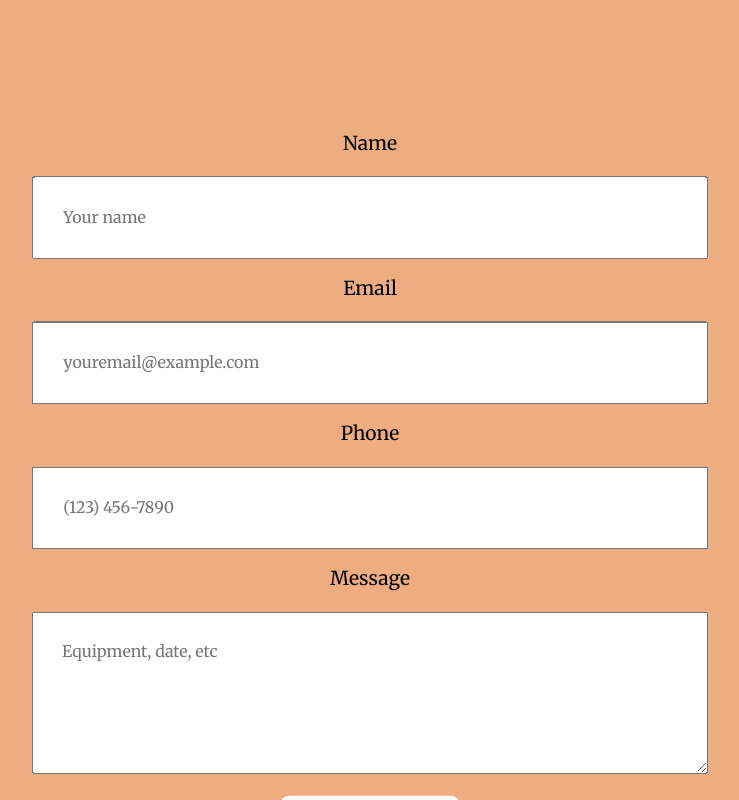
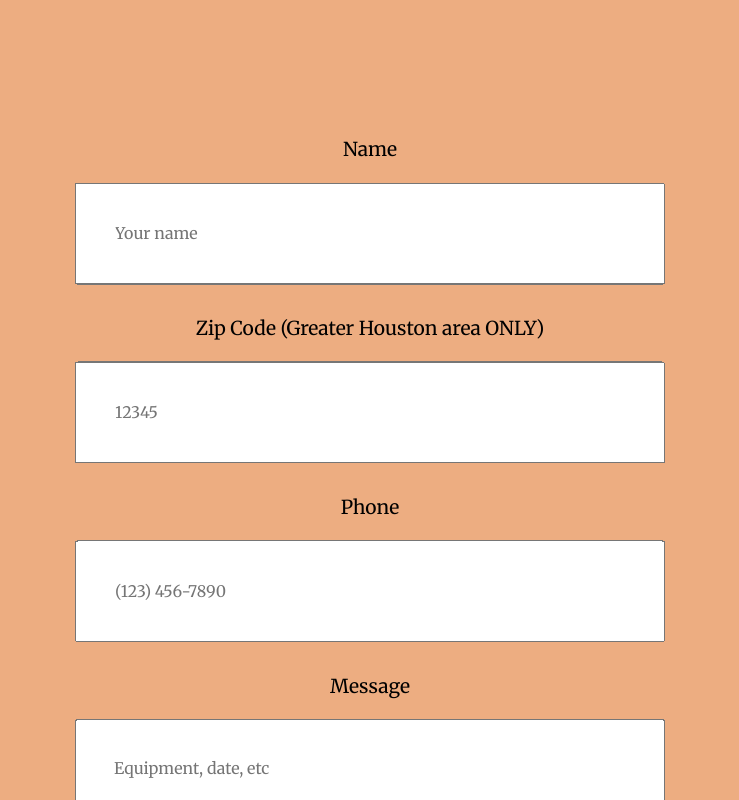
Before and after one commit to acupofchai/aumkar-sounds-website, a React (Vite) app: page /contact in a window 1280 px wide. Shown: the part 660-1460 px from the top of the page, without its empty margins (270-1009 px from the left). Built offline with nearby package versions, Linux system fonts and the light colour scheme; a web font is replaced by a local one.

Commit message:
updated contact page

```diff
--- a/src/Contact.css
+++ b/src/Contact.css
@@ -31,13 +31,14 @@
 
 .form-group input,
 .form-group textarea {
-  padding: 1.5rem;
+  padding: 2rem;
   font-family: 'Merriweather', sans-serif;
-  width: 80%;
+  width: 70%;
 }
 
 .form-group {
-  margin-bottom: 0.75rem;
+  margin-bottom: 1.5rem;
+  margin-top: 1rem;
 }
 
 .form-group label {
--- a/src/Contact.jsx
+++ b/src/Contact.jsx
@@ -14,8 +14,8 @@ function Contact() {
         </div>
 
         <div className="form-group">
-          <label>Email</label>
-          <input type="email" placeholder="youremail@example.com" />
+          <label>Zip Code (Greater Houston area ONLY)</label>
+          <input type="zipcode" placeholder="12345" />
         </div>
 
         <div className="form-group">
```
